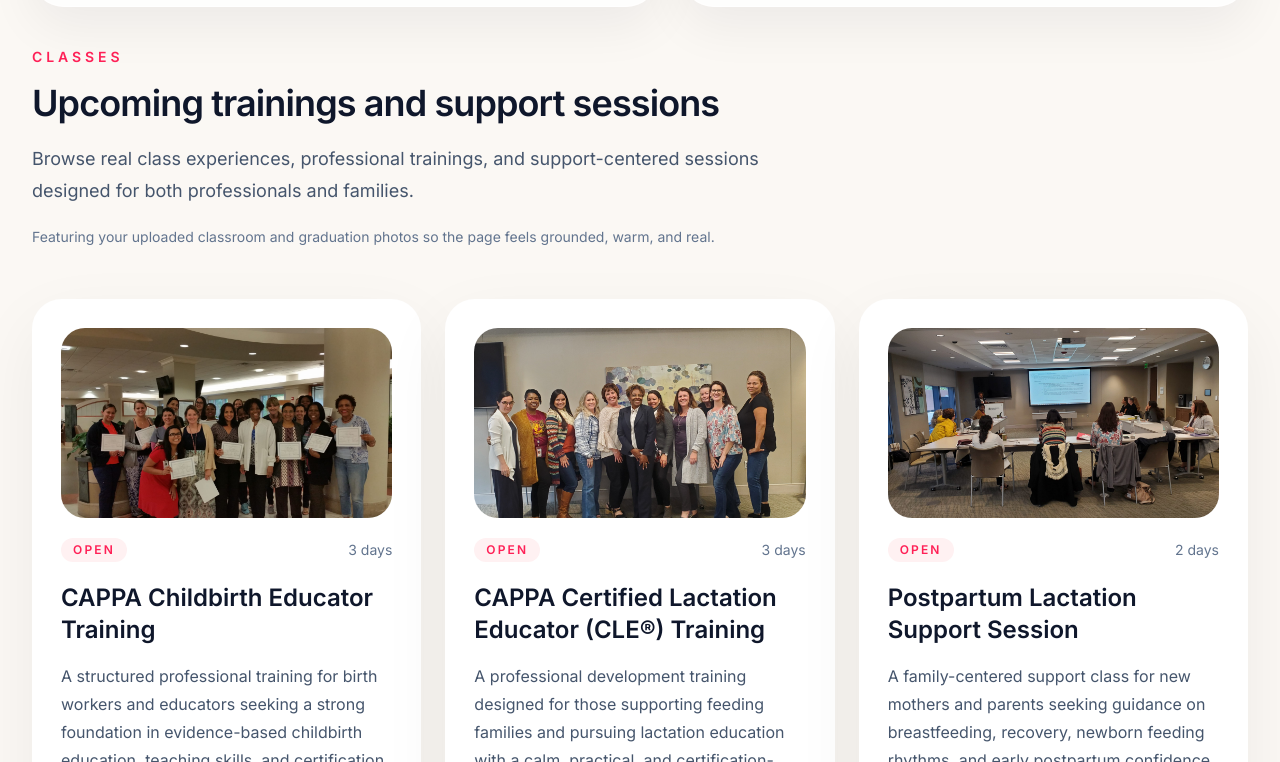
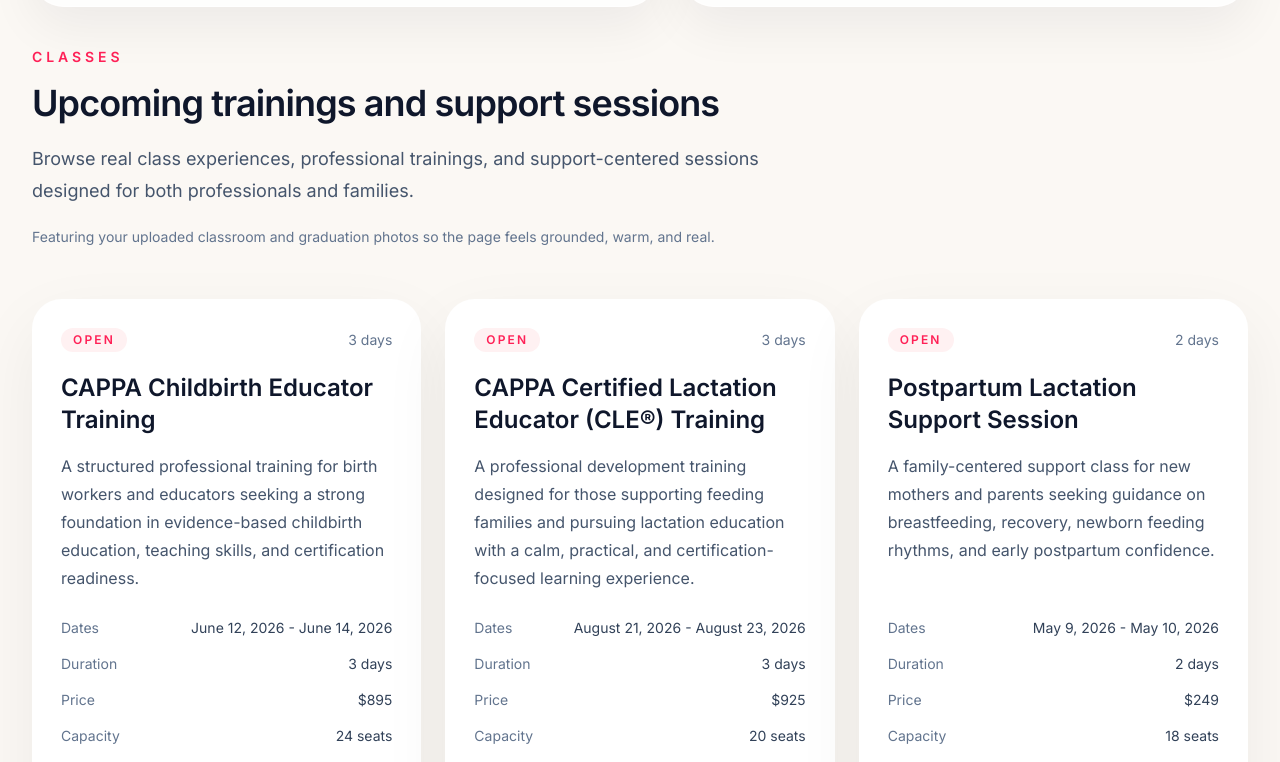
Before and after one commit to mastabolt/amotherchoice-site, a Next.js app: page /classes in a window 1280 px wide. Shown: the part 544-1306 px from the top of the page. Built offline with nearby package versions, Linux system fonts and the light colour scheme.

Commit message:
Remove classes card images temporarily

```diff
--- a/src/app/classes/page.tsx
+++ b/src/app/classes/page.tsx
@@ -47,22 +47,7 @@
               key={session.id}
               className="flex h-full flex-col rounded-[1.85rem] border border-white/90 bg-white p-7 shadow-[0_25px_70px_rgba(15,23,42,0.06)]"
             >
-              <div className="overflow-hidden rounded-[1.5rem]">
-                <Image
-                  src={
-                    index === 0
-                      ? "/classes1.jpg"
-                      : index === 1
-                        ? "/classes3.jpeg"
-                        : "/classes2.jpg"
-                  }
-                  alt={session.title}
-                  width={2560}
-                  height={1920}
-                  className="h-[190px] w-full object-cover"
-                />
-              </div>
-              <div className="mt-5 flex items-center justify-between gap-4">
+              <div className="mt-0 flex items-center justify-between gap-4">
                 <span className="rounded-full bg-rose-50 px-3 py-1 text-xs font-semibold uppercase tracking-[0.18em] text-rose-500">
                   {session.status}
                 </span>
```
